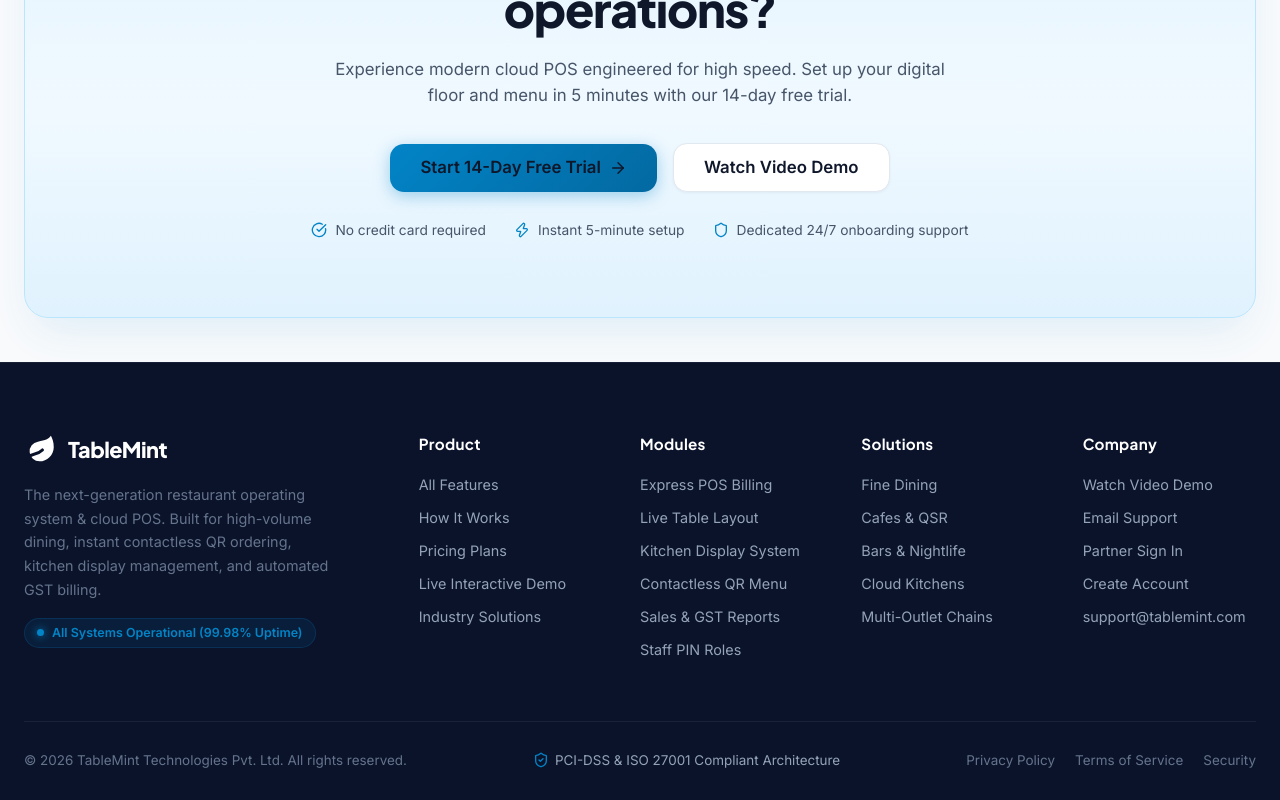
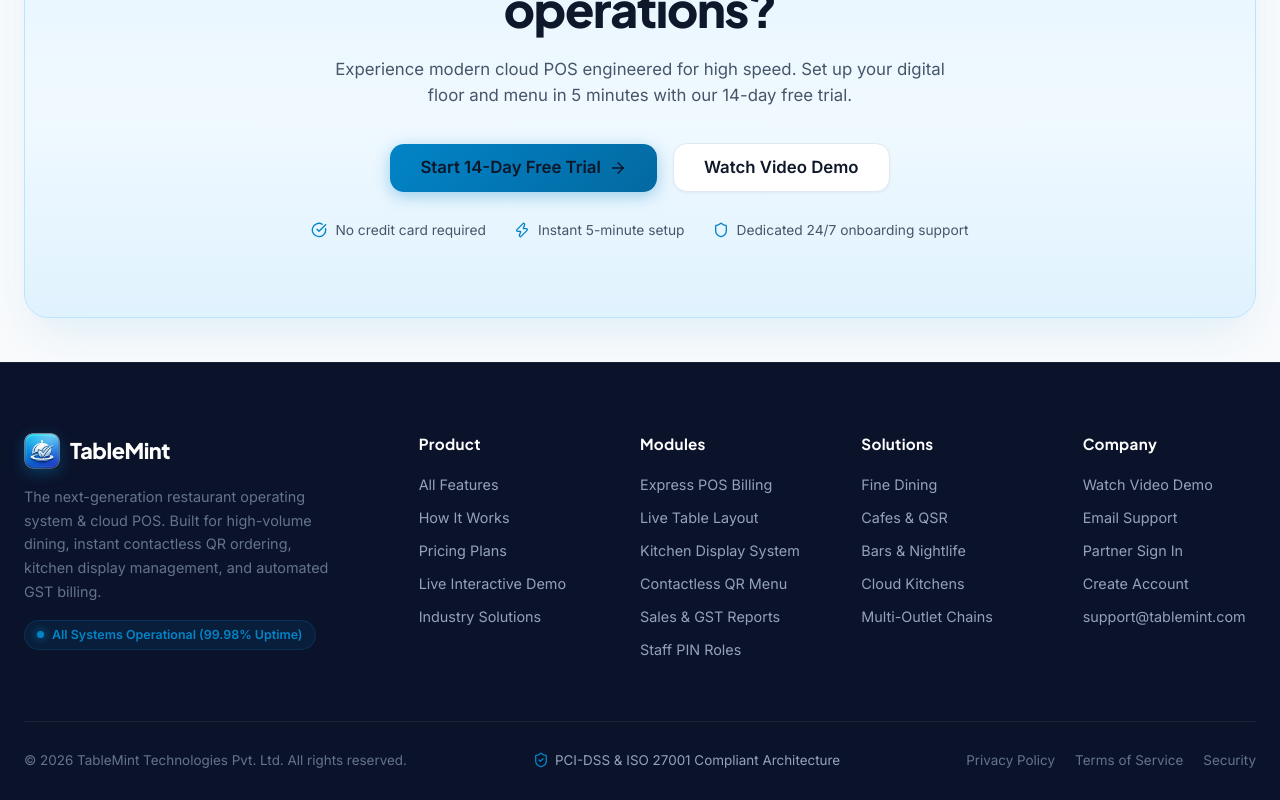
Before and after one commit to kunalpawar9403/QR-Table-System, a React (Vite) app in the folder frontend/: page / in a window 1280 px wide. Shown: the part 5598-6398 px from the top of the page. Built offline with nearby package versions, Linux system fonts and the light colour scheme; no server answers.

Commit message:
fix: retain TableMint 3D app icon badge in footer with high-contrast white text

```diff
--- a/frontend/src/components/layout/PublicFooter.jsx
+++ b/frontend/src/components/layout/PublicFooter.jsx
@@ -1,7 +1,7 @@
 import React, { useState } from 'react';
 import { Link } from 'react-router-dom';
 import { ShieldCheck, ChevronDown } from 'lucide-react';
-import { TableMintWhiteFooterLogo } from '../TableMintLogoIcon';
+import { TableMintBrandBadge } from '../TableMintLogoIcon';
 
 export default function PublicFooter() {
   const currentYear = new Date().getFullYear();
@@ -26,7 +26,11 @@ export default function PublicFooter() {
         {/* Brand Column */}
         <div className="tm-footer-brand-col">
           <Link to="/" className="tm-brand-link" style={{ width: 'fit-content', textDecoration: 'none' }}>
-            <TableMintWhiteFooterLogo size={34} />
+            <TableMintBrandBadge size={36} />
+            <div>
+              <span className="tm-brand-name">Table</span>
+              <span className="tm-brand-accent">Mint</span>
+            </div>
           </Link>
           <p className="tm-footer-desc">
             The next-generation restaurant operating system & cloud POS. Built for high-volume dining, instant contactless QR ordering, kitchen display management, and automated GST billing.
```
